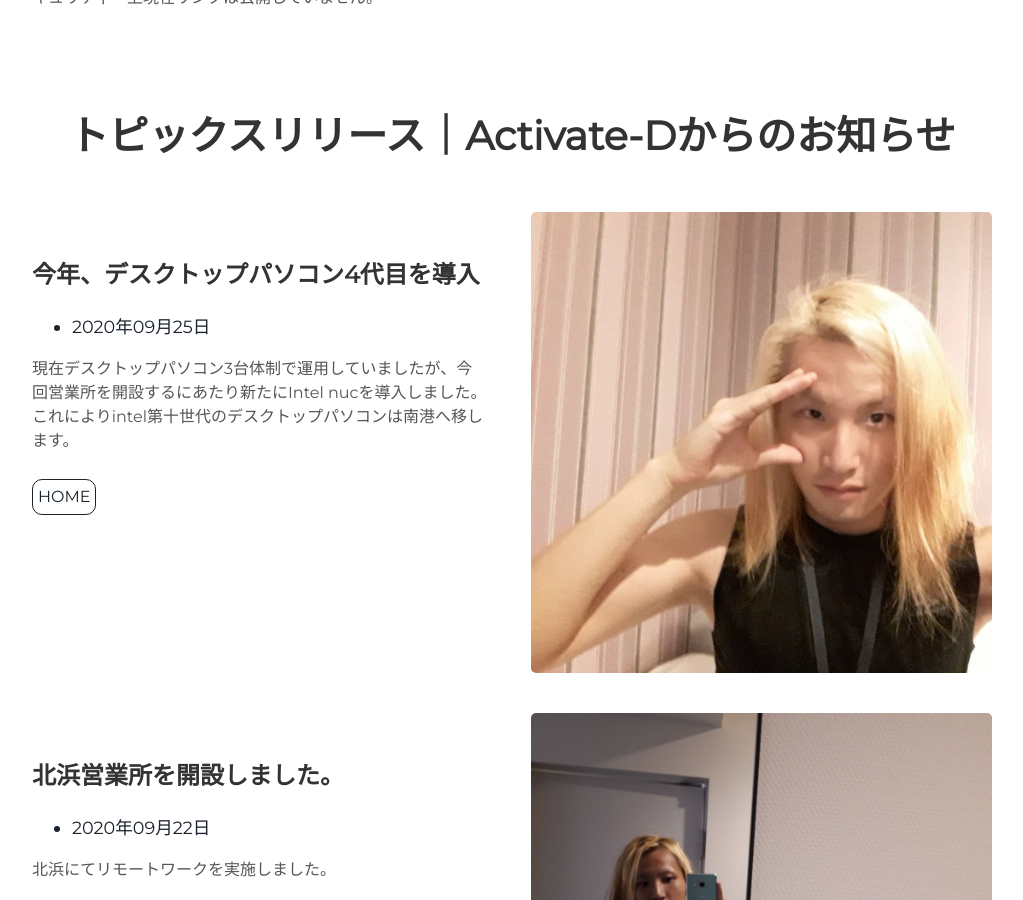
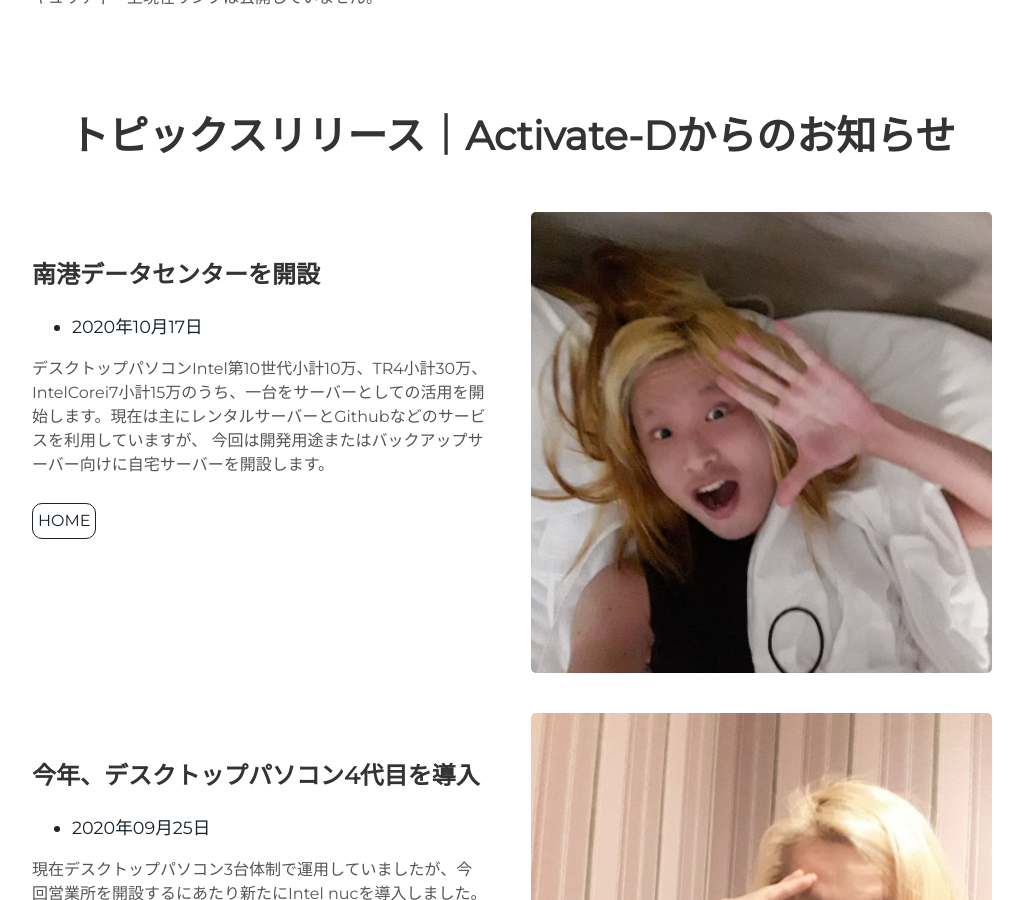
Before and after one commit to takagotch/page351, a Jekyll site: the page built from index.html, in a window 1280 px wide and 900 px high, scrolled down 2312 px. Shown: the whole window, without its empty margins (128-1151 px from the left). Built offline with Jekyll 4.4.1, drawn with Linux system fonts in a browser that asks for light colours.

Commit message:
Update projects.html

```diff
--- a/_includes/projects.html
+++ b/_includes/projects.html
@@ -20,6 +20,32 @@
 
 <!-- --><!-- --><!-- --><!-- --><!-- --><!-- --><!-- --><!-- --><!-- --><!-- --><!-- --><!-- -->
 {%- assign date_format = site.minima.date_format | default: "%b %-d, %Y" -%}
+
+<div class="user-projects">
+  <div class="images-right">
+    <img alt="mountains" src="{{ "/assets/img/fr7.jpg" | prepend: site.baseurl }}" />
+  </div>
+  <div class="contents">
+    <h3> 南港データセンターを開設 </h3>
+    <ul>
+      <li>
+      2020年10月17日
+      <!-
+      Published on {{ page.date | date: date_format }}
+           page85  texture; bundle install
+           https://github.com/takagotch/page85
+      ->
+      </li>
+    </ul>
+    <p>
+    デスクトップパソコンIntel第10世代小計10万、TR4小計30万、IntelCorei7小計15万のうち、一台をサーバーとしての活用を開始します。現在は主にレンタルサーバーとGithubなどのサービスを利用していますが、
+    今回は開発用途またはバックアップサーバー向けに自宅サーバーを開設します。
+    </p>
+    <a class="project-link" href="#">HOME</a>
+  </div>
+</div>
+
+
 <div class="user-projects">
   <div class="images-right">
     <img alt="mountains" src="{{ "/assets/img/fr6.jpg" | prepend: site.baseurl }}" />
```
